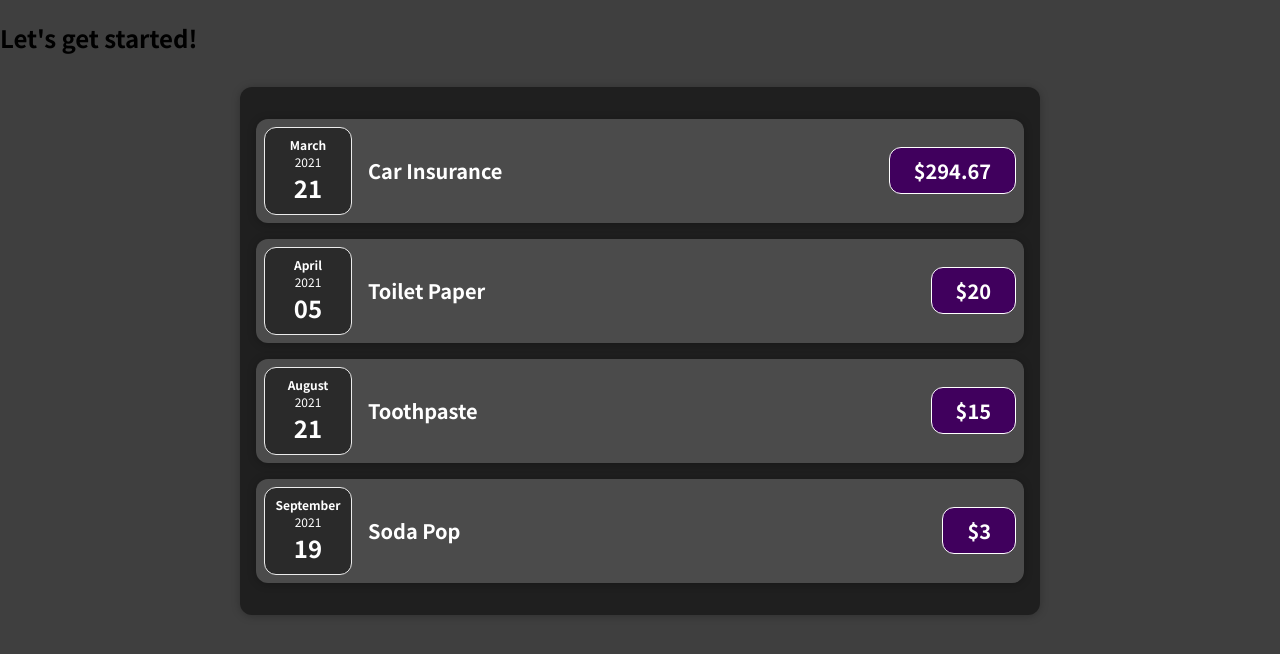
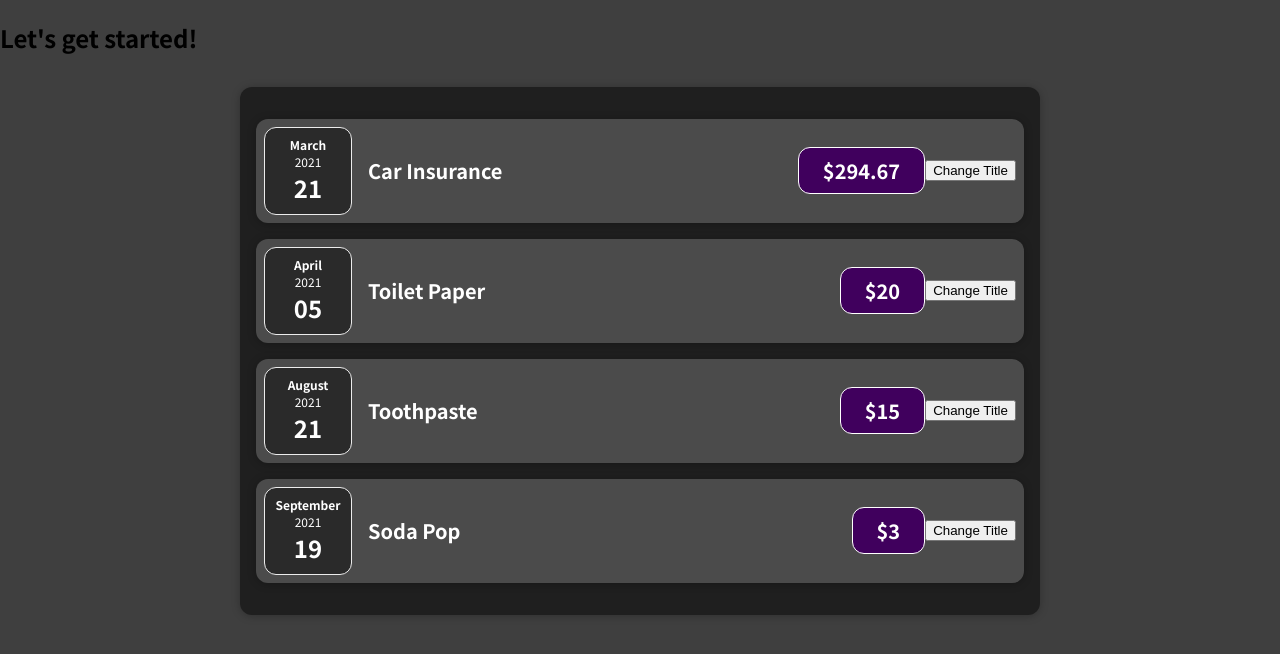
Before and after one commit to bduong94/react-complete-guide, a React (Create React App) app: page / in a window 1280 px wide. Shown: the top 654 px of the page. Built offline with nearby package versions, Linux system fonts and the light colour scheme.

Commit message:
Add event handler to ExpenseItem

```diff
--- a/src/components/Expenses/ExpenseItem.js
+++ b/src/components/Expenses/ExpenseItem.js
@@ -4,6 +4,10 @@ import "./ExpenseItem.css";
 import Card from "../UI/Card";
 
 export default function ExpenseItem(props) {
+  const clickHandler = () => {
+    console.log("Clicked!");
+  };
+
   return (
     <Card className="expense-item">
       <ExpenseDate date={props.date} />
@@ -11,6 +15,7 @@ export default function ExpenseItem(props) {
         <h2>{props.title}</h2>
         <div className="expense-item__price">{`$${props.amount}`}</div>
       </div>
+      <button onClick={clickHandler}>Change Title</button>
     </Card>
   );
 }
```
